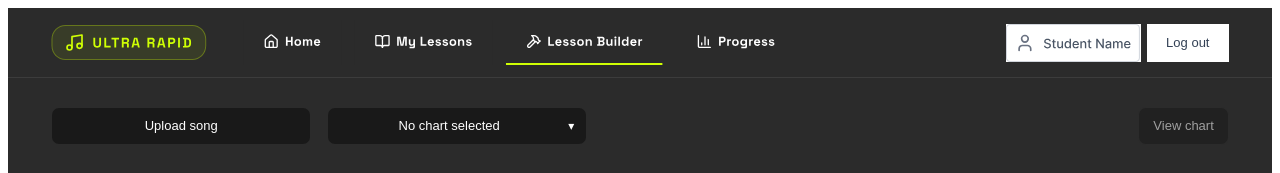
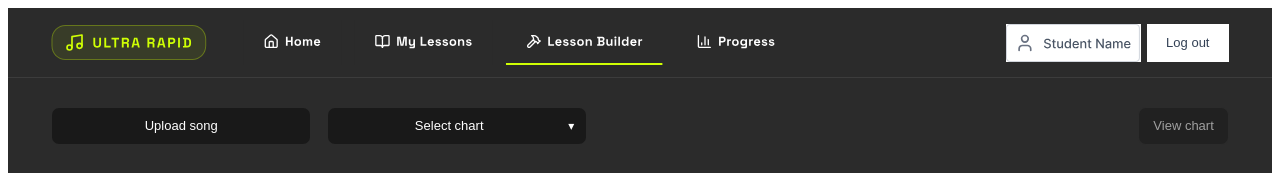
Before and after one commit to Thiiia/ultrarapidplatform, a Next.js app: page /editor in a window 1280 px wide. Shown: the top 173 px of the page. Built offline with nearby package versions, Linux system fonts and the light colour scheme.

Commit message:
Fixing dot coloring and upload button behavior

```diff
--- a/app/editor/page.tsx
+++ b/app/editor/page.tsx
@@ -17,8 +17,6 @@ import LessonBuilderTab from "@/public/header_icons/lesson_builder_tab_pressed.s
 import ProgressTab from "@/public/header_icons/progress_tab.svg";
 
 /* Utility Icon Imports */
-// import NotificationsIcon from "@/public/utility_icons/notifications_icon.svg";
-// import SettingsIcon from "@/public/utility_icons/settings_icon.svg";
 import ProfileIcon from "@/public/utility_icons/profile_icon.svg";
 
 type EditorRedirectPayload = {
@@ -62,8 +60,6 @@ const topTabs: HeaderTab[] = [
 ];
 
 const utilityTabs: UtilityTab[] = [
-  // { label: "Notifications", href: "/student/notifications", Icon: NotificationsIcon, width: 38 },
-  // { label: "Settings", href: "/student/settings", Icon: SettingsIcon, width: 38 },
   { label: "Profile", href: "/student/profile", Icon: ProfileIcon, width: 134.45 },
 ];
 
@@ -273,22 +269,6 @@ function HeaderBar({ pathname }: { pathname: string }) {
   );
 }
 
-function ControlLabel({ children }: { children: React.ReactNode }) {
-  return (
-    <span
-      style={{
-        ...sharedTextStyle,
-        color: textColor,
-        display: "block",
-        marginBottom: 6,
-        textAlign: "left",
-      }}
-    >
-      {children}
-    </span>
-  );
-}
-
 function EditorButton({
   children,
   disabled = false,
@@ -317,30 +297,6 @@ function EditorButton({
         cursor: disabled ? "not-allowed" : "pointer",
         opacity: disabled ? 0.55 : 1,
         textAlign: "center",
-      }}
-    >
-      {children}
-    </button>
-  );
-}
-
-function Readout({ children }: { children: React.ReactNode }) {
-  return (
-    <div
-      style={{
-        ...sharedTextStyle,
-        minHeight: 38,
-        border: `1px solid ${subtleBorderColor}`,
-        borderRadius: 8,
-        background: pageBackgroundColor,
-        color: textColor,
-        padding: "8px 12px",
-        display: "flex",
-        alignItems: "center",
-        justifyContent: "center",
-        textAlign: "center",
-        minWidth: 220,
-        maxWidth: 320,
         overflow: "hidden",
         textOverflow: "ellipsis",
         whiteSpace: "nowrap",
@@ -348,16 +304,14 @@ function Readout({ children }: { children: React.ReactNode }) {
       title={typeof children === "string" ? children : undefined}
     >
       {children}
-    </div>
+    </button>
   );
 }
 
 function ChartDropdown({
-  chartLabel,
   onCreateBlankChart,
   onUploadChartClick,
 }: {
-  chartLabel: string;
   onCreateBlankChart: () => void;
   onUploadChartClick: () => void;
 }) {
@@ -382,16 +336,7 @@ function ChartDropdown({
             gap: 10,
           }}
         >
-          <span
-            style={{
-              flex: 1,
-              overflow: "hidden",
-              textOverflow: "ellipsis",
-              whiteSpace: "nowrap",
-            }}
-          >
-            {chartLabel}
-          </span>
+          <span style={{ flex: 1 }}>Select chart</span>
           <span aria-hidden="true" style={{ fontSize: 12, lineHeight: 1 }}>
             ▾
           </span>
@@ -425,7 +370,9 @@ function ChartDropdown({
 }
 
 function EditorPanel({
+  songLabel,
   chartLabel,
+  chartSelected,
   chartFile,
   isChartVisible,
   onToggleChartVisible,
@@ -433,7 +380,9 @@ function EditorPanel({
   onCreateBlankChart,
   onUploadChartClick,
 }: {
+  songLabel: string;
   chartLabel: string;
+  chartSelected: boolean;
   chartFile: string;
   isChartVisible: boolean;
   onToggleChartVisible: () => void;
@@ -474,15 +423,22 @@ function EditorPanel({
         >
           <div style={{ width: 260 }}>
             <EditorButton width="100%" onClick={onSongUploadClick}>
-              Upload song
+              {songLabel}
             </EditorButton>
           </div>
 
-          <ChartDropdown
-            chartLabel={chartLabel}
-            onCreateBlankChart={onCreateBlankChart}
-            onUploadChartClick={onUploadChartClick}
-          />
+          <div style={{ width: 260 }}>
+            {chartSelected ? (
+              <EditorButton width="100%" disabled>
+                {chartLabel}
+              </EditorButton>
+            ) : (
+              <ChartDropdown
+                onCreateBlankChart={onCreateBlankChart}
+                onUploadChartClick={onUploadChartClick}
+              />
+            )}
+          </div>
         </div>
 
         <EditorButton disabled={!chartFile.trim()} onClick={onToggleChartVisible}>
@@ -580,24 +536,20 @@ export default function EditorPage() {
   const [isChartVisible, setIsChartVisible] = useState(false);
   const [pendingSongFile, setPendingSongFile] = useState<File | null>(null);
 
-  const selectedSongName = useMemo(() => {
-    if (uploadedSongName.trim()) return uploadedSongName.trim();
+  const songButtonLabel = useMemo(() => {
+    return uploadedSongName.trim() ? uploadedSongName.trim() : "Upload song";
+  }, [uploadedSongName]);
 
+  const chartButtonLabel = useMemo(() => {
+    return uploadedChartName.trim() ? uploadedChartName.trim() : "No chart selected";
+  }, [uploadedChartName]);
+
+  const selectedSongNameForBlankChart = useMemo(() => {
+    if (uploadedSongName.trim()) return uploadedSongName.replace(/\.[^/.]+$/, "");
     const title = metadata?.songTitle?.trim();
-    const artist = metadata?.artist?.trim();
-
-    if (title && artist) return `${title} - ${artist}`;
     if (title) return title;
-    if (metadata?.uploadedFileName?.trim()) return metadata.uploadedFileName.trim();
-
-    return "No song selected";
+    return "Untitled Song";
   }, [metadata, uploadedSongName]);
-
-  const selectedChartLabel = useMemo(() => {
-    if (uploadedChartName.trim()) return uploadedChartName.trim();
-    if (chartFile.trim()) return "Generated chart loaded";
-    return "No chart selected";
-  }, [chartFile, uploadedChartName]);
 
   const applyChartFile = (nextChartFile: string, nextChartName?: string) => {
     setChartFile(nextChartFile);
@@ -614,11 +566,11 @@ export default function EditorPage() {
 
   const handleCreateBlankChart = () => {
     const blankChart = createBlankChart(
-      selectedSongName === "No song selected" ? "Untitled Song" : selectedSongName,
+      selectedSongNameForBlankChart,
       metadata?.artist
     );
-    applyChartFile(blankChart, "Blank chart");
-    setIsChartVisible(true);
+    applyChartFile(blankChart, "blank.chart");
+    setIsChartVisible(false);
   };
 
   const handleSongUpload = (event: ChangeEvent<HTMLInputElement>) => {
@@ -646,7 +598,7 @@ export default function EditorPage() {
       if (!nextChartFile.trim()) return;
 
       applyChartFile(nextChartFile, file.name);
-      setIsChartVisible(true);
+      setIsChartVisible(false);
     };
     reader.readAsText(file);
     event.target.value = "";
@@ -693,7 +645,9 @@ export default function EditorPage() {
 
       if (payload?.chartFile) {
         setChartFile(payload.chartFile);
-        setUploadedChartName(payload.analysisMetadata?.uploadedFileName ? "Generated chart loaded" : "");
+        if (payload.analysisMetadata?.uploadedFileName) {
+          setUploadedChartName(payload.analysisMetadata.uploadedFileName);
+        }
         const project = chartToProject(payload);
         setProject(project);
       }
@@ -738,7 +692,9 @@ export default function EditorPage() {
       />
 
       <EditorPanel
-        chartLabel={selectedChartLabel}
+        songLabel={songButtonLabel}
+        chartLabel={chartButtonLabel}
+        chartSelected={!!uploadedChartName.trim()}
         chartFile={chartFile}
         isChartVisible={isChartVisible}
         onToggleChartVisible={() => setIsChartVisible((current) => !current)}
--- a/components/editor/BrowserTimelinePanel.tsx
+++ b/components/editor/BrowserTimelinePanel.tsx
@@ -80,6 +80,13 @@ function formatTime(value: number) {
   const minutes = Math.floor(value / 60)
   const seconds = Math.floor(value % 60)
   return `${minutes}:${String(seconds).padStart(2, "0")}`
+}
+
+function formatTimePrecise(value: number) {
+  if (!Number.isFinite(value) || value < 0) return "0:00.00"
+  const minutes = Math.floor(value / 60)
+  const seconds = value - minutes * 60
+  return `${minutes}:${seconds.toFixed(2).padStart(5, "0")}`
 }
 
 function laneLabel(lane: number) {
@@ -492,10 +499,6 @@ function removeChartEvent(chartText: string, tick: number, lane: number) {
   return chartText.replace(sectionRegex, `$1${normalizedBody}$3`)
 }
 
-function getTickLabels(events: EffectiveEvent[], activeEventId?: string | null) {
-  return events.map((event) => (event.id === activeEventId ? String(event.tick) : ""))
-}
-
 function HorizontalDotPanel({
   title,
   events,
@@ -507,8 +510,6 @@ function HorizontalDotPanel({
   activeEventId?: string | null
   onEventClick: (event: EffectiveEvent) => void
 }) {
-  const labels = getTickLabels(events, activeEventId)
-
   return (
     <div
       style={{
@@ -534,16 +535,15 @@ function HorizontalDotPanel({
           border: "1px solid #334155",
           background: "#0f172a",
           padding: "12px",
-          minHeight: "72px",
+          minHeight: "86px",
         }}
       >
-        <div style={{ display: "flex", flexWrap: "wrap", gap: "12px", alignItems: "flex-start" }}>
+        <div style={{ display: "flex", flexWrap: "wrap", gap: "14px", alignItems: "flex-start" }}>
           {events.length === 0 ? (
             <div style={{ fontSize: "14px", color: "#94a3b8" }}>No nearby events.</div>
           ) : (
             events.map((event, index) => {
               const isActive = activeEventId === event.id
-              const label = labels[index]
 
               return (
                 <div
@@ -553,7 +553,7 @@ function HorizontalDotPanel({
                     flexDirection: "column",
                     alignItems: "center",
                     gap: "6px",
-                    minWidth: "28px",
+                    minWidth: "56px",
                   }}
                 >
                   <button
@@ -565,11 +565,11 @@ function HorizontalDotPanel({
                       height: "14px",
                       borderRadius: "9999px",
                       flexShrink: 0,
-                      border: "1px solid rgba(207,255,4,0.45)",
+                      border: "none",
                       outline: "none",
                       cursor: "pointer",
                       padding: 0,
-                      background: isActive
+                      backgroundColor: isActive
                         ? "rgba(207,255,4,0.4)"
                         : "rgba(207,255,4,0.3)",
                       boxShadow: isActive
@@ -579,15 +579,26 @@ function HorizontalDotPanel({
                   />
                   <div
                     style={{
-                      minHeight: "14px",
+                      minHeight: "28px",
                       fontSize: "11px",
-                      lineHeight: 1,
+                      lineHeight: 1.2,
                       color: isActive ? "#CFFF04" : "transparent",
                       fontWeight: 700,
                       whiteSpace: "nowrap",
+                      textAlign: "center",
                     }}
                   >
-                    {label}
+                    {isActive ? (
+                      <>
+                        <div>{`tick: ${event.tick}`}</div>
+                        <div>{formatTimePrecise(event.seconds)}</div>
+                      </>
+                    ) : (
+                      <>
+                        <div>&nbsp;</div>
+                        <div>&nbsp;</div>
+                      </>
+                    )}
                   </div>
                 </div>
               )
```
